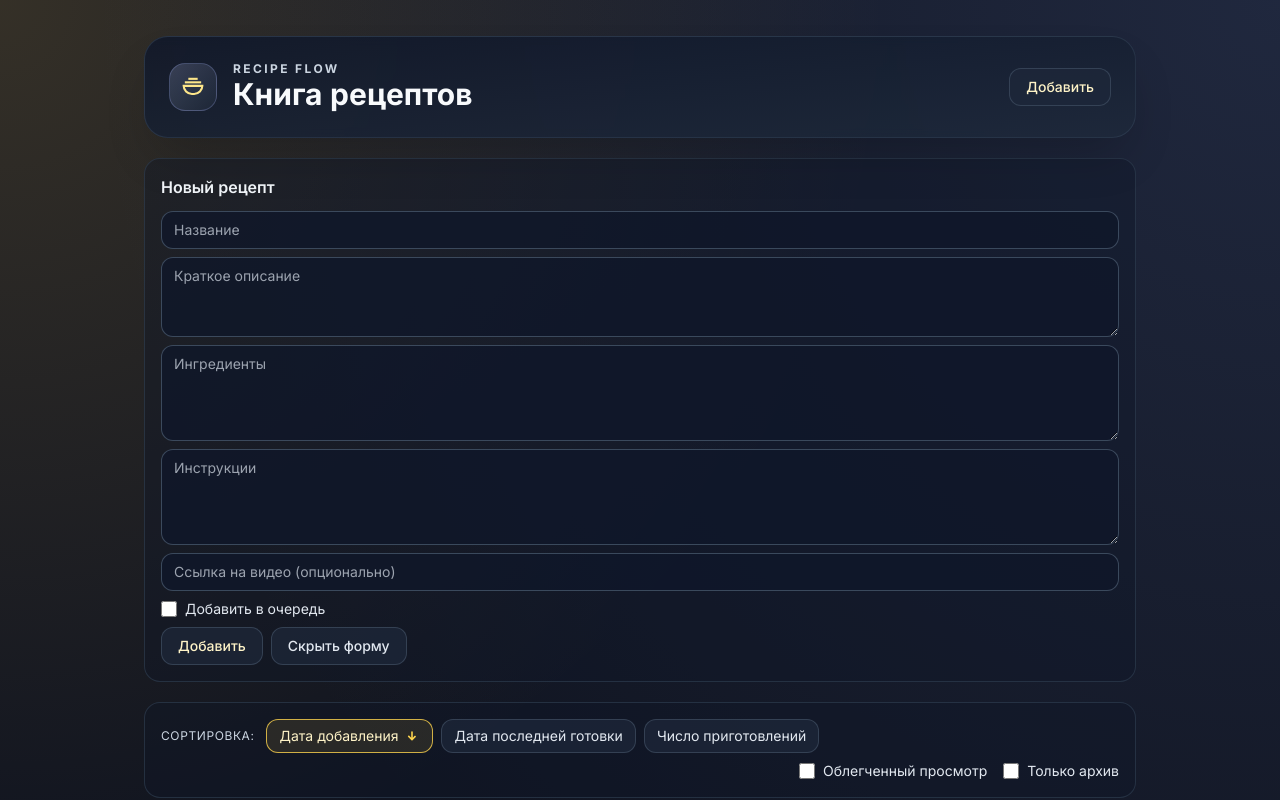
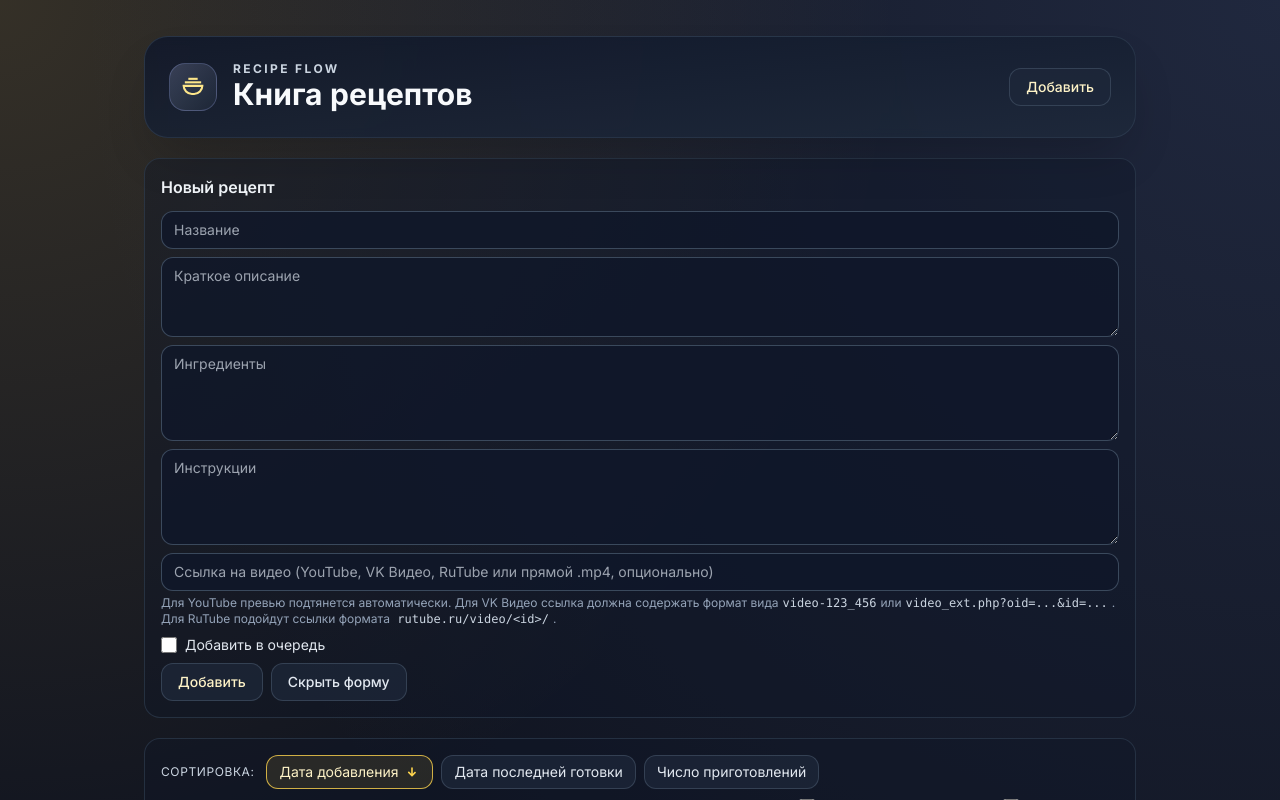
Before and after one commit to Perkin/recepies, a React (Vite) app: page / in a window 1280 px wide. Both pictures are taken after a click on the button "Добавить". Shown: the top 800 px of the page. Built offline with nearby package versions, Linux system fonts and the light colour scheme.

Commit message:
Add RuTube video link support

```diff
--- a/src/App.jsx
+++ b/src/App.jsx
@@ -200,14 +200,22 @@ export default function App() {
                 setFormValues((prev) => ({ ...prev, instructions: event.target.value }))
               }
             />
+            <div>
               <input
                 className="input-base"
-              placeholder="Ссылка на видео (опционально)"
+                placeholder="Ссылка на видео (YouTube, VK Видео, RuTube или прямой .mp4, опционально)"
                 value={formValues.videoUrl}
                 onChange={(event) =>
                   setFormValues((prev) => ({ ...prev, videoUrl: event.target.value }))
                 }
               />
+              <p className="mt-1 text-xs text-slate-400">
+                Для YouTube превью подтянется автоматически. Для VK Видео ссылка должна содержать формат вида
+                <span className="mx-1 font-mono text-slate-300">video-123_456</span>
+                или
+                <span className="mx-1 font-mono text-slate-300">video_ext.php?oid=...&id=...</span>. Для RuTube подойдут ссылки формата <span className="mx-1 font-mono text-slate-300">rutube.ru/video/&lt;id&gt;/</span>.
+              </p>
+            </div>
             <label className="inline-flex items-center gap-2 text-sm text-slate-200">
               <input
                 type="checkbox"
--- a/src/components/recipe/RecipeCard.jsx
+++ b/src/components/recipe/RecipeCard.jsx
@@ -1,6 +1,7 @@
-import { useState } from 'react'
+import { useMemo, useState } from 'react'
 import { ArchiveIcon, CalendarIcon, CheckIcon, DeleteIcon, EditIcon, FlameIcon, PotIcon, VideoUnavailableIcon } from '../icons'
 import { formatDate } from '../../utils/date'
+import { parseRecipeVideo } from '../../utils/video'
 
 export function RecipeCard({
   recipe,
@@ -17,6 +18,8 @@ export function RecipeCard({
 
   const borderClass = recipe.isQueued ? 'border-amber-300/70' : 'border-slate-700/60'
   const lastCookedCompact = recipe.lastCookedAt ? formatDate(recipe.lastCookedAt) : '—'
+  const parsedVideo = useMemo(() => parseRecipeVideo(recipe.videoUrl?.trim() ?? ''), [recipe.videoUrl])
+  const [isVideoStarted, setIsVideoStarted] = useState(false)
 
   const handleLightweightClick = () => {
     if (!isLightweightView) {
@@ -58,14 +61,60 @@ export function RecipeCard({
                 <p className="placeholder-title">Видео рецепта</p>
                 <div className="mt-2 flex justify-center rounded-lg border border-dashed border-slate-600/90 bg-slate-900/70 p-2 text-xs text-slate-300">
                   {recipe.videoUrl ? (
+                    <div className="relative h-[160px] w-[240px] max-w-full rounded-md bg-slate-950 sm:h-[180px] sm:w-[320px]">
+                      {parsedVideo.type === 'direct' ? (
                         <video
                           controls
                           preload="metadata"
-                      className="h-[160px] w-[240px] max-w-full rounded-md bg-slate-950 sm:h-[180px] sm:w-[320px]"
+                          className="h-full w-full rounded-md bg-slate-950"
                         >
-                      <source src={recipe.videoUrl} />
+                          <source src={parsedVideo.sourceUrl} />
                           Ваш браузер не поддерживает видео.
                         </video>
+                      ) : parsedVideo.type === 'youtube' || parsedVideo.type === 'vk' || parsedVideo.type === 'rutube' ? (
+                        isVideoStarted ? (
+                          <iframe
+                            src={parsedVideo.autoplayEmbedUrl}
+                            title={`Видео рецепта: ${recipe.title}`}
+                            className="h-full w-full rounded-md border-0"
+                            allow="autoplay; encrypted-media; picture-in-picture; fullscreen"
+                            allowFullScreen
+                            loading="lazy"
+                            referrerPolicy="strict-origin-when-cross-origin"
+                          />
+                        ) : (
+                          <button
+                            type="button"
+                            className="group relative h-full w-full overflow-hidden rounded-md border border-slate-700 bg-slate-950 text-slate-100"
+                            onClick={(event) => {
+                              event.stopPropagation()
+                              setIsVideoStarted(true)
+                            }}
+                          >
+                            {parsedVideo.thumbnailUrl ? (
+                              <img
+                                src={parsedVideo.thumbnailUrl}
+                                alt={`Превью видео: ${recipe.title}`}
+                                className="h-full w-full object-cover opacity-90 transition group-hover:opacity-100"
+                                loading="lazy"
+                              />
+                            ) : (
+                              <div className="flex h-full w-full items-center justify-center bg-slate-900/90 text-xs text-slate-300">
+                                Нажмите, чтобы запустить видео
+                              </div>
+                            )}
+                            <span className="absolute inset-0 flex items-center justify-center">
+                              <span className="rounded-full bg-black/65 px-3 py-2 text-xs font-semibold tracking-wide text-white">▶ Смотреть</span>
+                            </span>
+                          </button>
+                        )
+                      ) : (
+                        <div className="flex h-full w-full flex-col items-center justify-center gap-2 rounded-md border border-slate-700 bg-slate-950/80 text-slate-400">
+                          <VideoUnavailableIcon className="h-8 w-8" />
+                          <span className="px-3 text-center">Неподдерживаемая ссылка на видео</span>
+                        </div>
+                      )}
+                    </div>
                   ) : (
                     <div className="flex h-[160px] w-[240px] max-w-full flex-col items-center justify-center gap-2 rounded-md border border-slate-700 bg-slate-950/80 text-slate-400 sm:h-[180px] sm:w-[320px]">
                       <VideoUnavailableIcon className="h-8 w-8" />
--- /dev/null
+++ b/src/utils/video.js
@@ -0,0 +1,125 @@
+const YOUTUBE_HOSTS = new Set(['youtube.com', 'www.youtube.com', 'm.youtube.com', 'youtu.be', 'www.youtu.be'])
+const VK_HOSTS = new Set(['vk.com', 'www.vk.com', 'vkvideo.ru', 'www.vkvideo.ru'])
+const RUTUBE_HOSTS = new Set(['rutube.ru', 'www.rutube.ru', 'm.rutube.ru'])
+
+function normalizeUrl(rawUrl) {
+  try {
+    return new URL(rawUrl)
+  } catch {
+    return null
+  }
+}
+
+function parseYouTubeVideoId(url) {
+  if (url.hostname.includes('youtu.be')) {
+    return url.pathname.split('/').filter(Boolean)[0] ?? null
+  }
+
+  if (url.pathname === '/watch') {
+    return url.searchParams.get('v')
+  }
+
+  if (url.pathname.startsWith('/shorts/')) {
+    return url.pathname.split('/')[2] ?? null
+  }
+
+  if (url.pathname.startsWith('/embed/')) {
+    return url.pathname.split('/')[2] ?? null
+  }
+
+  return null
+}
+
+
+function parseRutubeVideoId(url) {
+  if (url.pathname.startsWith('/video/')) {
+    return url.pathname.split('/')[2] ?? null
+  }
+
+  if (url.pathname.startsWith('/play/embed/')) {
+    return url.pathname.split('/')[3] ?? null
+  }
+
+  return null
+}
+
+function parseVkVideoIds(url) {
+  if (url.pathname.includes('video_ext.php')) {
+    const oid = url.searchParams.get('oid')
+    const id = url.searchParams.get('id')
+
+    if (oid && id) {
+      return { oid, id }
+    }
+
+    return null
+  }
+
+  const pathMatch = url.pathname.match(/\/video(-?\d+)_(\d+)/)
+
+  if (pathMatch) {
+    return { oid: pathMatch[1], id: pathMatch[2] }
+  }
+
+  return null
+}
+
+export function parseRecipeVideo(rawUrl) {
+  const parsedUrl = normalizeUrl(rawUrl)
+
+  if (!parsedUrl) {
+    return { type: 'invalid' }
+  }
+
+  const host = parsedUrl.hostname.toLowerCase()
+
+  if (YOUTUBE_HOSTS.has(host)) {
+    const videoId = parseYouTubeVideoId(parsedUrl)
+
+    if (!videoId) {
+      return { type: 'invalid' }
+    }
+
+    return {
+      type: 'youtube',
+      embedUrl: `https://www.youtube.com/embed/${videoId}`,
+      autoplayEmbedUrl: `https://www.youtube.com/embed/${videoId}?autoplay=1&rel=0`,
+      thumbnailUrl: `https://i.ytimg.com/vi/${videoId}/hqdefault.jpg`,
+    }
+  }
+
+  if (VK_HOSTS.has(host)) {
+    const vkVideoIds = parseVkVideoIds(parsedUrl)
+
+    if (!vkVideoIds) {
+      return { type: 'invalid' }
+    }
+
+    const base = `https://vkvideo.ru/video_ext.php?oid=${vkVideoIds.oid}&id=${vkVideoIds.id}&hd=2`
+
+    return {
+      type: 'vk',
+      embedUrl: base,
+      autoplayEmbedUrl: `${base}&autoplay=1`,
+    }
+  }
+
+  if (RUTUBE_HOSTS.has(host)) {
+    const videoId = parseRutubeVideoId(parsedUrl)
+
+    if (!videoId) {
+      return { type: 'invalid' }
+    }
+
+    return {
+      type: 'rutube',
+      embedUrl: `https://rutube.ru/play/embed/${videoId}`,
+      autoplayEmbedUrl: `https://rutube.ru/play/embed/${videoId}?autoplay=1`,
+    }
+  }
+
+  return {
+    type: 'direct',
+    sourceUrl: rawUrl,
+  }
+}
```
Lines whose indentation alone changed are shown as unchanged.
